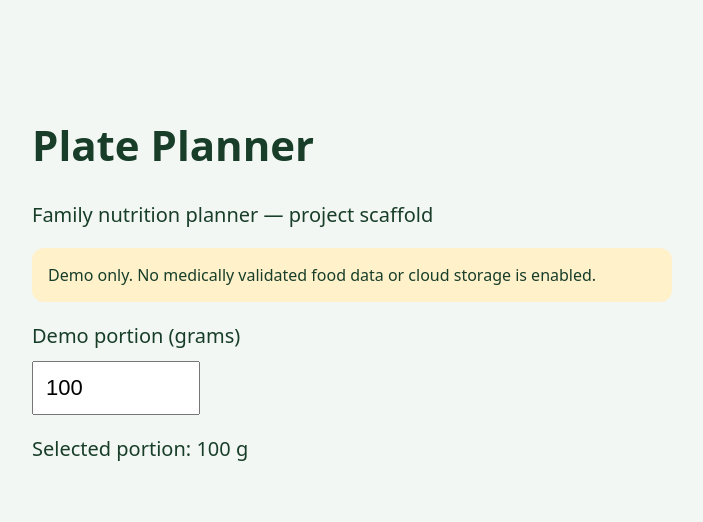
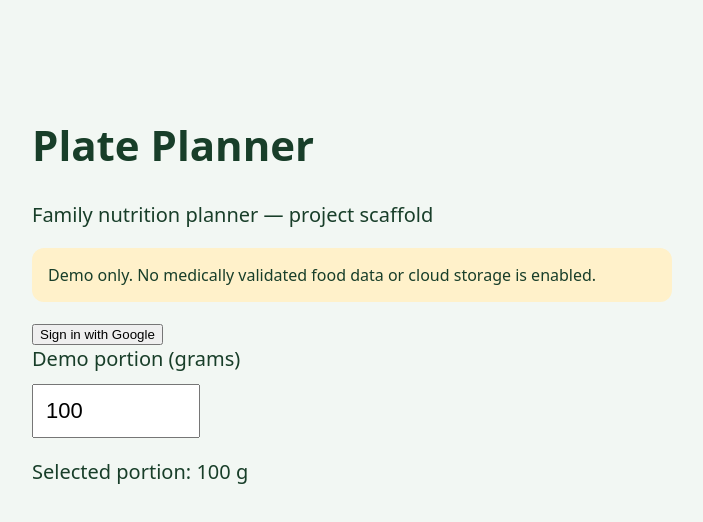
Before and after one commit to AkankshaReddyP/plate-planner, a React (Vite) app: page / in a window 1280 px wide. Shown: the top 522 px of the page, without its empty margins (288-991 px from the left). Built offline with nearby package versions, Linux system fonts and the light colour scheme; no server answers.

Commit message:
feat(auth): show optional Google login without enabling writes

```diff
--- a/src/App.tsx
+++ b/src/App.tsx
@@ -1,2 +1,28 @@
 import { useState } from 'react';
-export default function App(){const [grams,setGrams]=useState(100);return <main><h1>Plate Planner</h1><p>Family nutrition planner — project scaffold</p><aside>Demo only. No medically validated food data or cloud storage is enabled.</aside><label htmlFor="grams">Demo portion (grams)</label><input id="grams" type="number" min="0" value={grams} onChange={e=>setGrams(Math.max(0,Number(e.target.value)||0))}/><p>Selected portion: {grams} g</p></main>}
+import { firebaseConfigured } from './firebase/client';
+import { useAuth } from './firebase/useAuth';
+
+export default function App() {
+  const [grams, setGrams] = useState(100);
+  const { user, pending, error, login, logout } = useAuth();
+
+  return <main>
+    <h1>Plate Planner</h1>
+    <p>Family nutrition planner — project scaffold</p>
+    <aside>Demo only. No medically validated food data or cloud storage is enabled.</aside>
+    {firebaseConfigured
+      ? <section aria-label="Account">
+          {pending ? <p>Checking sign-in…</p>
+            : user
+              ? <><p>Signed in as {user.displayName || user.email || 'Google user'}. Family access has not been provisioned yet.</p>
+                  <button type="button" onClick={() => void logout()}>Sign out</button></>
+              : <button type="button" onClick={() => void login()}>Sign in with Google</button>}
+          {error && <p role="alert">Authentication error: {error}</p>}
+        </section>
+      : <p>Firebase sign-in is not configured for this build.</p>}
+    <label htmlFor="grams">Demo portion (grams)</label>
+    <input id="grams" type="number" min="0" value={grams}
+      onChange={e => setGrams(Math.max(0, Number(e.target.value) || 0))}/>
+    <p>Selected portion: {grams} g</p>
+  </main>;
+}
```
